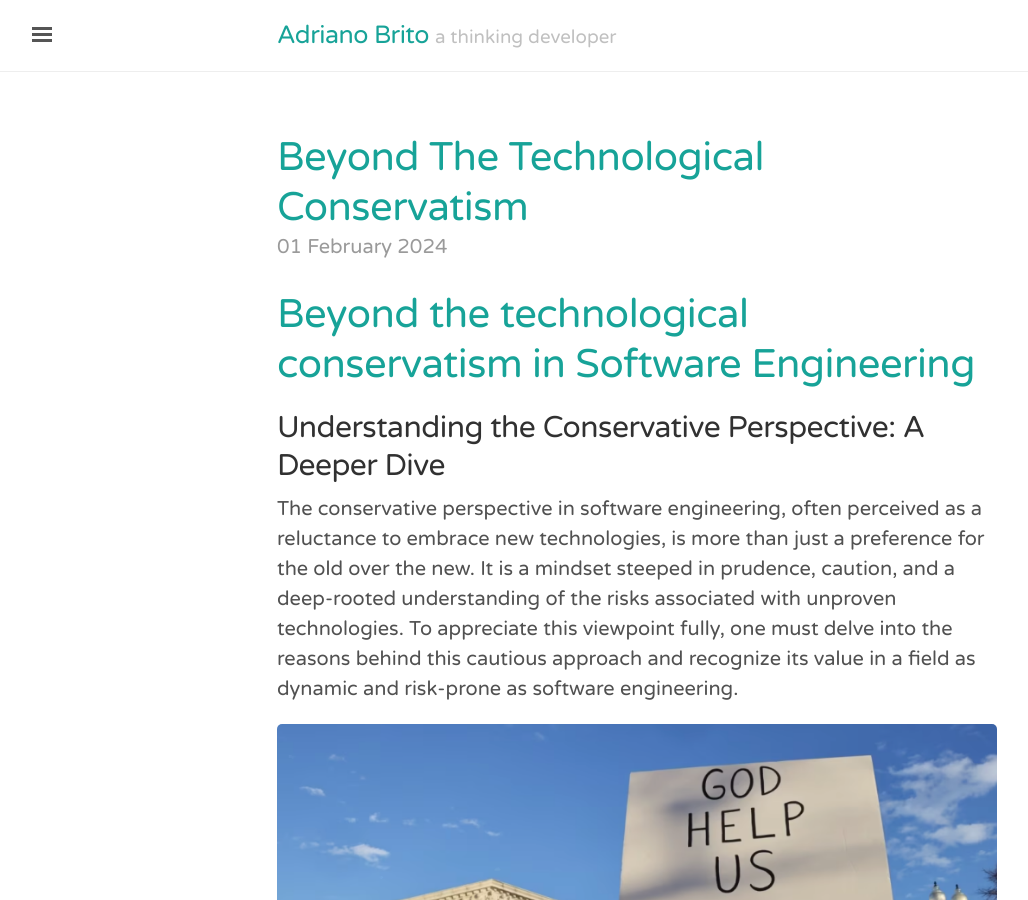
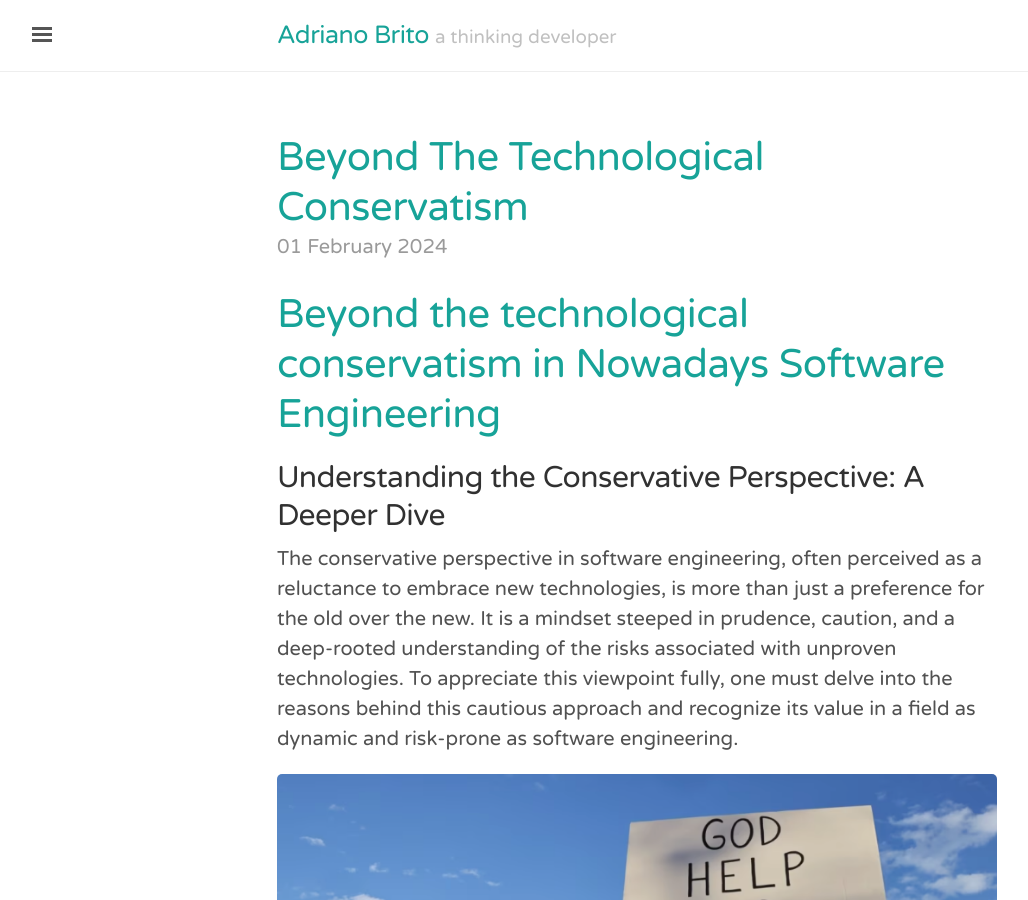
Before and after one commit to adrianobrito/adrianobrito.github.io, a Jekyll site: the page built from _posts/2024-02-01-beyond-the-technological-conservatism.md, in a window 1280 px wide and 900 px high. Shown: the whole window, without its empty margins (3-1031 px from the left). Built offline with Jekyll 4.4.1, drawn with Linux system fonts in a browser that asks for light colours; our own code applies the rules of GitHub Pages for plain Markdown files; comment, search, counter and statistics services are not loaded.

Commit message:
Update 2024-02-01-beyond-the-technological-conservatism.md

```diff
--- a/_posts/2024-02-01-beyond-the-technological-conservatism.md
+++ b/_posts/2024-02-01-beyond-the-technological-conservatism.md
@@ -1,4 +1,4 @@
-# Beyond the technological conservatism in Software Engineering
+# Beyond the technological conservatism in Nowadays Software Engineering
 
 ## Understanding the Conservative Perspective: A Deeper Dive
 
```
